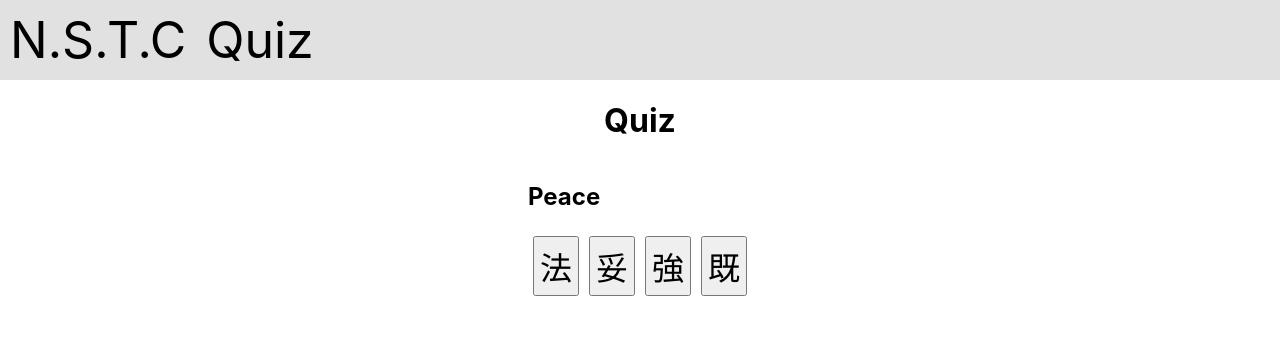
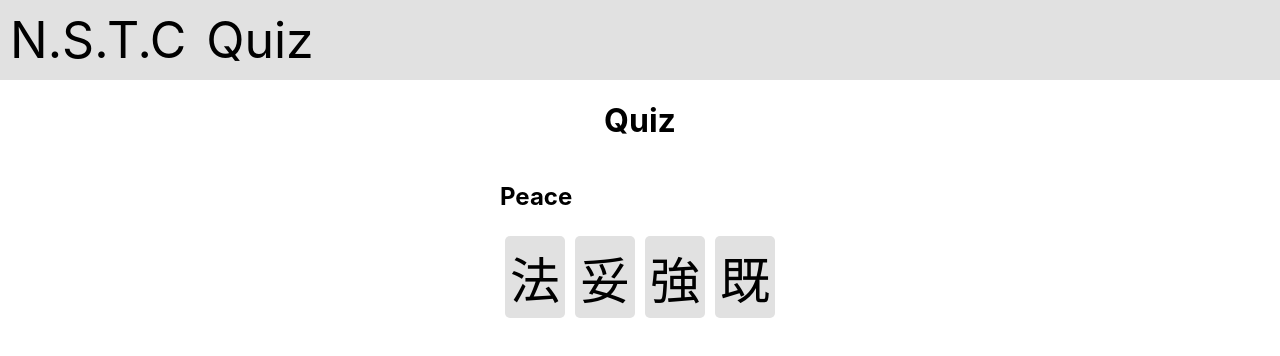
Before and after one commit to CurtisGreen/Name-Subject-To-Change, a Next.js app: page /quiz in a window 1280 px wide. Shown: the top 356 px of the page. Built offline with nearby package versions, Linux system fonts and the light colour scheme.

Commit message:
Setup css vars and made starting kanji not always 1

```diff
--- a/components/QuizButton.js
+++ b/components/QuizButton.js
@@ -2,7 +2,15 @@ export default function QuizButton({ children, onClick }) {
   return (
     <button
       onClick={onClick}
-      style={{ fontSize: "2rem", margin: "5px", padding: "5px" }}
+      style={{
+        fontSize: "50px",
+        margin: "5px",
+        padding: "5px",
+        backgroundColor: "var(--theme-color)",
+        border: "none",
+        borderRadius: "var(--border-radius)",
+        cursor: "pointer",
+      }}
     >
       {children}
     </button>
--- a/components/RandomKanjiButton.js
+++ b/components/RandomKanjiButton.js
@@ -4,10 +4,10 @@ export default function RandomKanjiButton({ onClick }) {
       onClick={onClick}
       style={{
         fontSize: "30px",
-        backgroundColor: "#e1e1e1",
+        backgroundColor: "var(--theme-color)",
         border: "none",
         padding: "10px",
-        borderRadius: "5px",
+        borderRadius: "var(--border-radius)",
         cursor: "pointer",
       }}
     >
--- a/styles/globals.css
+++ b/styles/globals.css
@@ -1,3 +1,9 @@
+body {
+  --background-color: white;
+  --theme-color: #e1e1e1;
+  --border-radius: 5px;
+}
+
 html,
 body {
   padding: 0;
```
Also changed, not shown: pages/index.js (+3 -8 lines).
